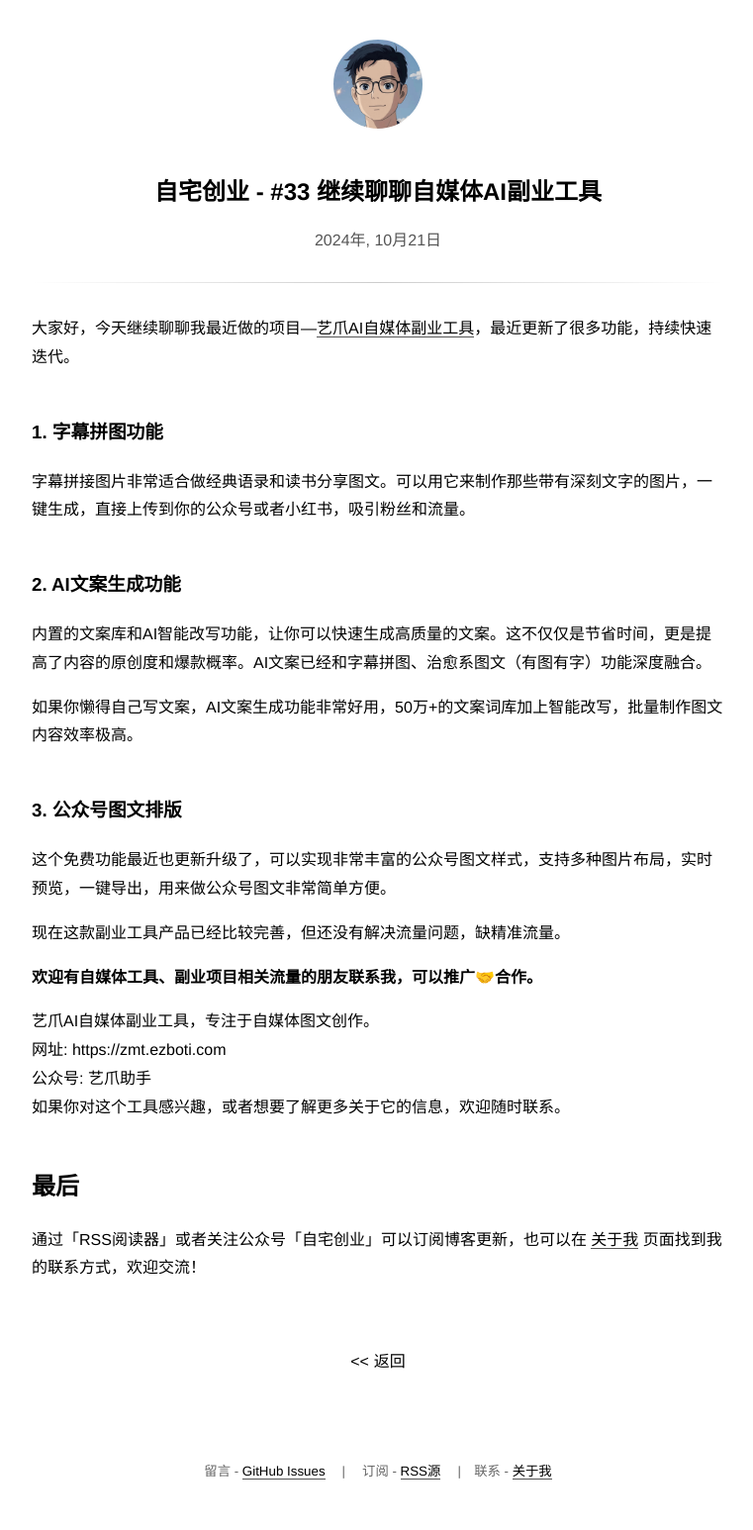
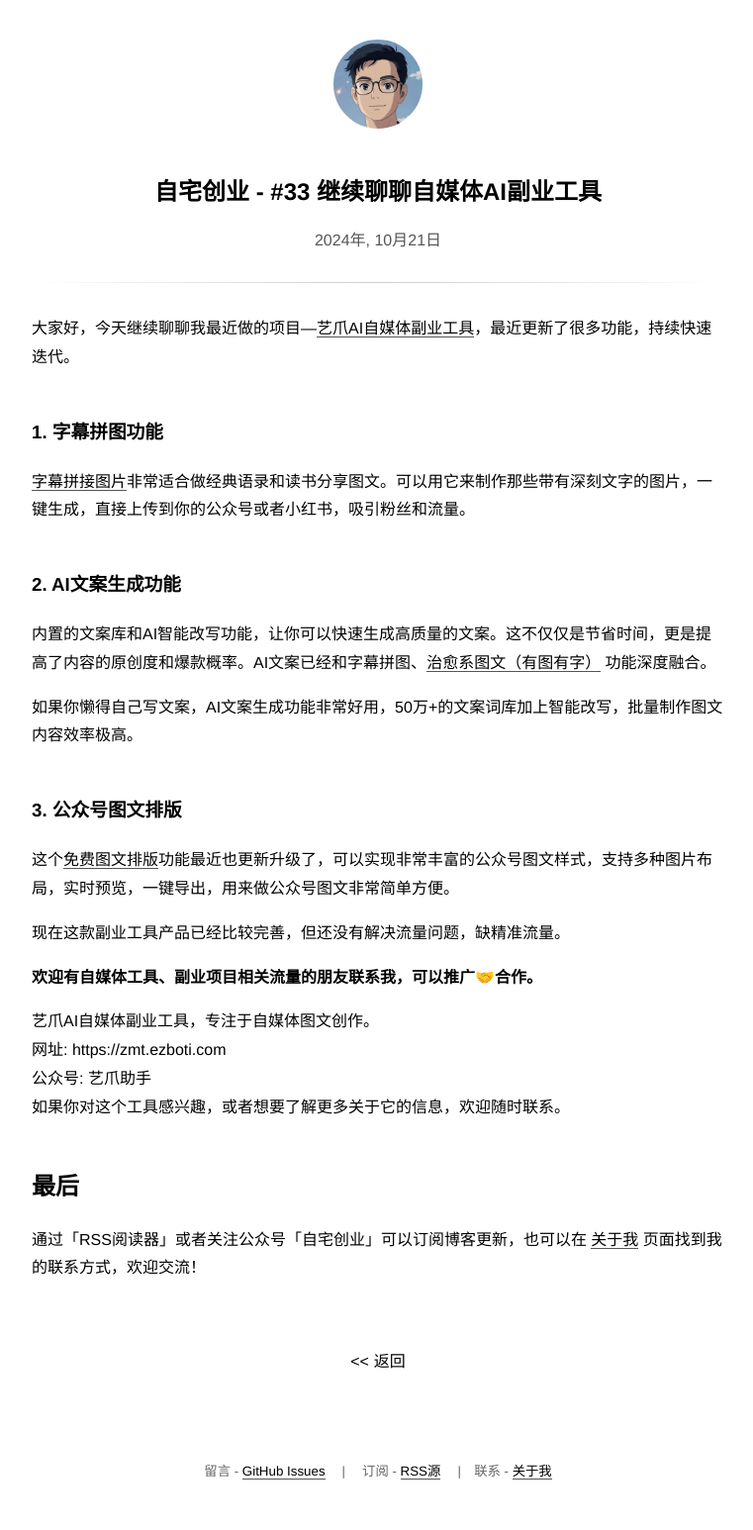
Before and after one commit to guyskk/guyskk.github.io, a Jekyll site: the page built from _posts/2024-10-21-onebiz-33.md, in a window 1280 px wide. Shown: the whole page at 99% size, without its empty margins (258-1019 px from the left). Built offline with Jekyll 4.4.1, drawn with Linux system fonts in a browser that asks for light colours; comment, search, counter and statistics services are not loaded.

Commit message:
update onebiz 33 links

```diff
--- a/_posts/2024-10-21-onebiz-33.md
+++ b/_posts/2024-10-21-onebiz-33.md
@@ -6,17 +6,17 @@ title: "自宅创业 - #33 继续聊聊自媒体AI副业工具"
 
 ### 1. 字幕拼图功能
 
-字幕拼接图片非常适合做经典语录和读书分享图文。可以用它来制作那些带有深刻文字的图片，一键生成，直接上传到你的公众号或者小红书，吸引粉丝和流量。
+[字幕拼接图片](https://www.ezboti.com/docs/zmt/zmpt/)非常适合做经典语录和读书分享图文。可以用它来制作那些带有深刻文字的图片，一键生成，直接上传到你的公众号或者小红书，吸引粉丝和流量。
 
 ### 2. AI文案生成功能
 
-内置的文案库和AI智能改写功能，让你可以快速生成高质量的文案。这不仅仅是节省时间，更是提高了内容的原创度和爆款概率。AI文案已经和字幕拼图、治愈系图文（有图有字）功能深度融合。
+内置的文案库和AI智能改写功能，让你可以快速生成高质量的文案。这不仅仅是节省时间，更是提高了内容的原创度和爆款概率。AI文案已经和字幕拼图、[治愈系图文（有图有字）](https://www.ezboti.com/docs/zmt/zytw/) 功能深度融合。
 
 如果你懒得自己写文案，AI文案生成功能非常好用，50万+的文案词库加上智能改写，批量制作图文内容效率极高。
 
 ### 3. 公众号图文排版
 
-这个免费功能最近也更新升级了，可以实现非常丰富的公众号图文样式，支持多种图片布局，实时预览，一键导出，用来做公众号图文非常简单方便。
+这个[免费图文排版](https://www.ezboti.com/docs/zmt/paiban/)功能最近也更新升级了，可以实现非常丰富的公众号图文样式，支持多种图片布局，实时预览，一键导出，用来做公众号图文非常简单方便。
 
 现在这款副业工具产品已经比较完善，但还没有解决流量问题，缺精准流量。
 
```
